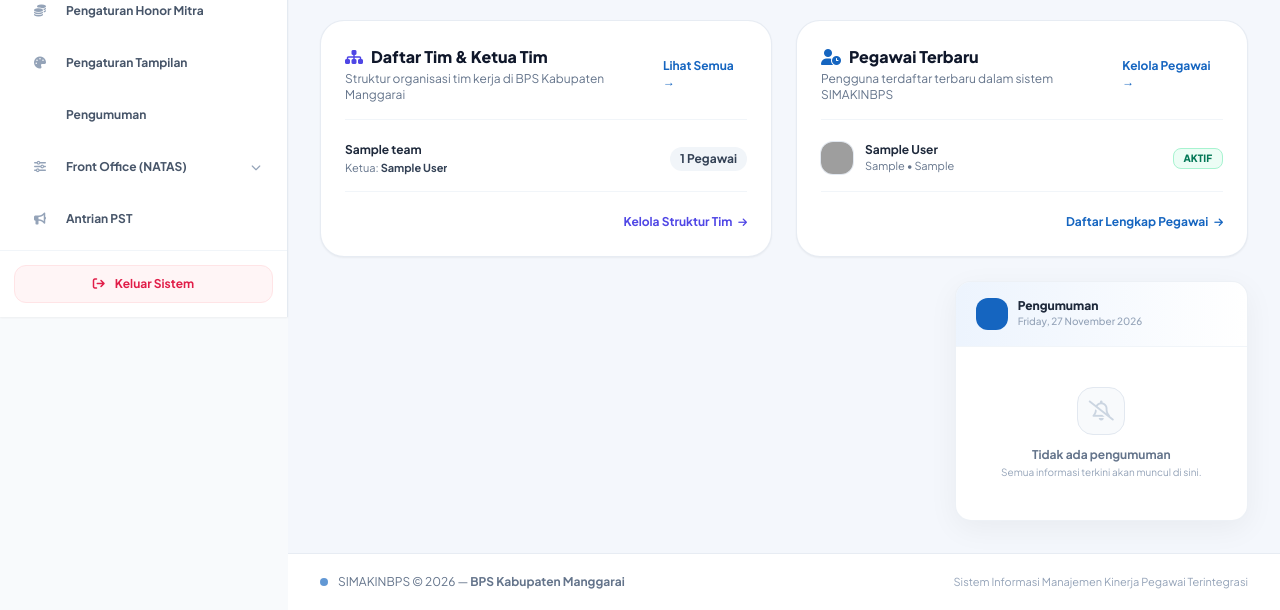
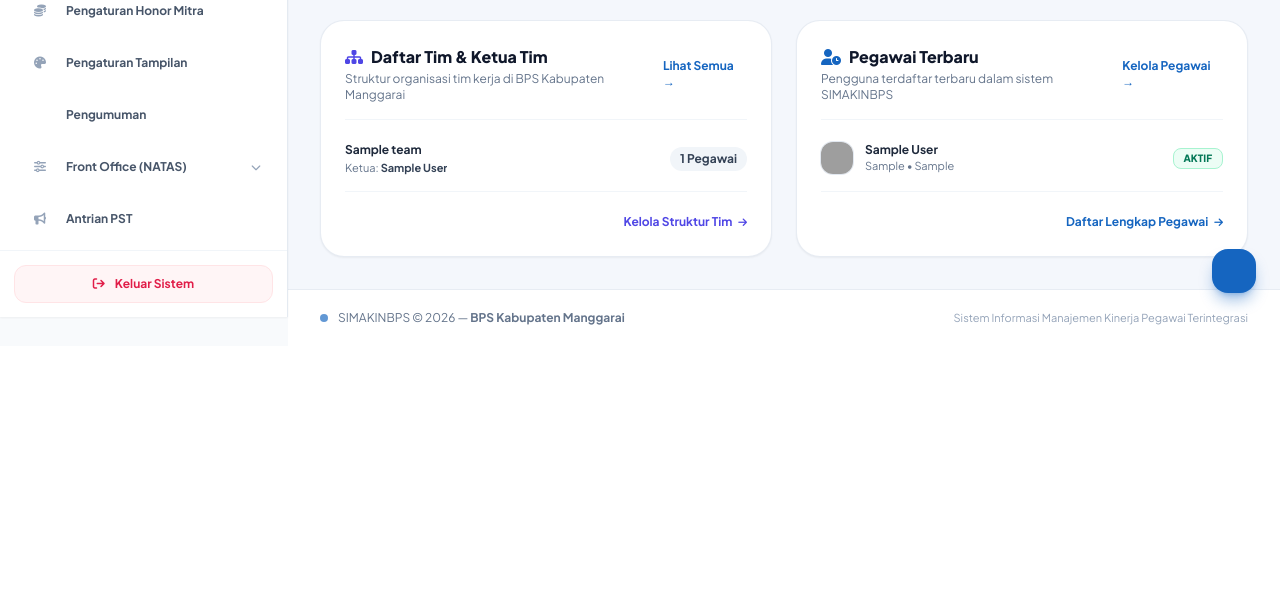
Before and after one commit to suburbernard24/simakinbps, a Laravel app: page /admin/dashboard in a window 1280 px wide. Shown: the part 483-1093 px from the top of the page. After the commit the page ends 808 px from the top, so only its background shows below. Run offline with Laravel 12, Linux system fonts and the light colour scheme; a user stored in the database is signed in; tables that the repository leaves empty hold one stand-in row (values such as "Sample post"); some libraries are stand-ins or nearby versions; grey boxes are pictures that could not be loaded.

Commit message:
feat: pengumuman as fixed floating widget, stays on scroll

```diff
--- a/resources/views/admin/dashboard.blade.php
+++ b/resources/views/admin/dashboard.blade.php
@@ -220,13 +220,5 @@
 
     </div>
 
-    {{-- ===== PENGUMUMAN CARD ===== --}}
-    <div class="grid grid-cols-1 lg:grid-cols-3 gap-6">
-        <div class="lg:col-span-2"></div>
-        <div class="lg:col-span-1">
-            @include('dashboard.partials.pengumuman-card')
-        </div>
-    </div>
-
 </div>
 @endsection
--- a/resources/views/dashboard/partials/pengumuman-card.blade.php
+++ b/resources/views/dashboard/partials/pengumuman-card.blade.php
@@ -1,89 +1,93 @@
 {{--
-    Partial: Pengumuman Card
-    Tampil di: dashboard seluruh role (admin, kepala_bps, ketua_tim, pegawai)
-    Data: $pengumumanAktif (di-share via AppServiceProvider)
+    Pengumuman: Fixed Floating Widget (pojok kanan bawah)
+    Muncul di semua halaman, sticky tidak ikut scroll
+    Dipanggil dari layouts/app.blade.php
 --}}
 @php
     use Carbon\Carbon;
     $today    = Carbon::today();
     $listPeng = isset($pengumumanAktif) ? $pengumumanAktif : collect();
 
-    // Fungsi label relatif berdasarkan tanggal_mulai (atau created_at jika null)
     $getLabel = function($p) use ($today) {
-        $ref = $p->tanggal_mulai ?? $p->created_at->startOfDay();
-        $diff = $today->diffInDays($ref, false); // positif = masa depan, negatif = masa lalu
-        if ($diff === 0)  return ['text' => 'Hari ini',  'class' => 'bg-blue-100 text-blue-700'];
-        if ($diff === -1) return ['text' => 'Kemarin',   'class' => 'bg-slate-100 text-slate-500'];
-        if ($diff === 1)  return ['text' => 'Besok',     'class' => 'bg-amber-100 text-amber-700'];
-        if ($diff < 0)   return ['text' => abs((int)$diff) . ' hari lalu', 'class' => 'bg-slate-100 text-slate-500'];
-        return ['text' => (int)$diff . ' hari lagi', 'class' => 'bg-violet-100 text-violet-700'];
+        $ref  = ($p->tanggal_mulai instanceof \Carbon\Carbon ? $p->tanggal_mulai : Carbon::parse($p->tanggal_mulai ?? $p->created_at))->startOfDay();
+        $diff = $today->diffInDays($ref, false);
+        if ($diff === 0)  return ['text' => 'Hari ini',           'class' => 'bg-blue-100 text-blue-700'];
+        if ($diff === -1) return ['text' => 'Kemarin',            'class' => 'bg-slate-100 text-slate-500'];
+        if ($diff === 1)  return ['text' => 'Besok',              'class' => 'bg-amber-100 text-amber-700'];
+        if ($diff < 0)   return ['text' => abs((int)$diff).' hari lalu',  'class' => 'bg-slate-100 text-slate-500'];
+        return ['text' => (int)$diff.' hari lagi', 'class' => 'bg-violet-100 text-violet-700'];
     };
 @endphp
 
-<div class="bg-white rounded-2xl shadow-glass border border-slate-200/60 overflow-hidden flex flex-col">
+<div x-data="{ open: {{ $listPeng->isNotEmpty() ? 'true' : 'false' }} }"
+     class="fixed bottom-6 right-6 z-50 flex flex-col items-end gap-2"
+     style="max-width: 340px;">
 
-    {{-- Header --}}
-    <div class="px-5 py-4 border-b border-slate-100 bg-gradient-to-r from-bps-faint/80 to-transparent flex items-center justify-between">
+    {{-- Card (expandable) --}}
+    <div x-show="open"
+         x-transition:enter="transition ease-out duration-200"
+         x-transition:enter-start="opacity-0 translate-y-4 scale-95"
+         x-transition:enter-end="opacity-100 translate-y-0 scale-100"
+         x-transition:leave="transition ease-in duration-150"
+         x-transition:leave-start="opacity-100 translate-y-0 scale-100"
+         x-transition:leave-end="opacity-0 translate-y-4 scale-95"
+         class="w-80 bg-white rounded-2xl shadow-[0_8px_40px_rgba(0,0,0,0.14)] border border-slate-200/80 overflow-hidden flex flex-col"
+         style="max-height: 420px;">
+
+        {{-- Header Card --}}
+        <div class="px-4 py-3 border-b border-slate-100 bg-gradient-to-r from-bps-faint/60 to-transparent flex items-center justify-between shrink-0">
             <div class="flex items-center gap-2.5">
-            <div class="w-8 h-8 rounded-xl bg-bps-blue flex items-center justify-center shrink-0">
-                <i class="fa-solid fa-megaphone text-white text-xs"></i>
+                <div class="w-7 h-7 rounded-lg bg-bps-blue flex items-center justify-center shrink-0">
+                    <i class="fa-solid fa-megaphone text-white text-[11px]"></i>
                 </div>
                 <div>
-                <p class="text-xs font-extrabold text-slate-800">Pengumuman</p>
-                <p class="text-[10px] text-slate-400 font-medium">
-                    {{ Carbon::now()->translatedFormat('l, d F Y') }}
-                </p>
+                    <p class="text-xs font-extrabold text-slate-800 leading-tight">Pengumuman</p>
+                    <p class="text-[9px] text-slate-400 font-medium">{{ Carbon::now()->translatedFormat('l, d F Y') }}</p>
                 </div>
             </div>
-        @if($listPeng->isNotEmpty())
-        <span class="text-[10px] font-extrabold bg-bps-blue text-white px-2 py-0.5 rounded-full">
-            {{ $listPeng->count() }}
-        </span>
-        @endif
+            <button @click="open = false"
+                    class="text-slate-300 hover:text-slate-500 transition-colors p-1 rounded-lg hover:bg-slate-100">
+                <i class="fa-solid fa-chevron-down text-xs"></i>
+            </button>
         </div>
 
-    {{-- Content --}}
-    <div class="flex-1 divide-y divide-slate-100 overflow-y-auto max-h-[420px]">
-
+        {{-- List Pengumuman --}}
+        <div class="overflow-y-auto flex-1 divide-y divide-slate-100">
             @forelse($listPeng as $p)
             @php
                 $label = $getLabel($p);
                 $tipeColor = match($p->tipe) {
-                'sukses'    => ['bar' => 'bg-emerald-500', 'badge' => 'bg-emerald-50 text-emerald-700 border-emerald-200', 'icon' => 'fa-circle-check text-emerald-500'],
-                'peringatan'=> ['bar' => 'bg-amber-500',   'badge' => 'bg-amber-50 text-amber-700 border-amber-200',     'icon' => 'fa-triangle-exclamation text-amber-500'],
-                'bahaya'    => ['bar' => 'bg-rose-500',    'badge' => 'bg-rose-50 text-rose-700 border-rose-200',         'icon' => 'fa-circle-xmark text-rose-500'],
-                default     => ['bar' => 'bg-bps-blue',   'badge' => 'bg-blue-50 text-blue-700 border-blue-200',         'icon' => 'fa-circle-info text-blue-500'],
+                    'sukses'    => ['bar' => 'bg-emerald-500', 'icon' => 'fa-circle-check text-emerald-500'],
+                    'peringatan'=> ['bar' => 'bg-amber-500',   'icon' => 'fa-triangle-exclamation text-amber-500'],
+                    'bahaya'    => ['bar' => 'bg-rose-500',    'icon' => 'fa-circle-xmark text-rose-500'],
+                    default     => ['bar' => 'bg-bps-blue',   'icon' => 'fa-circle-info text-blue-500'],
                 };
+                $refDate = ($p->tanggal_mulai instanceof \Carbon\Carbon ? $p->tanggal_mulai : Carbon::parse($p->tanggal_mulai ?? $p->created_at));
             @endphp
-        <div class="flex gap-0 group">
-            {{-- Color bar kiri --}}
-            <div class="w-1 {{ $tipeColor['bar'] }} shrink-0 rounded-bl-none"></div>
-            <div class="flex-1 px-4 py-3.5">
-                {{-- Label relatif --}}
-                <div class="flex items-center gap-2 mb-1.5">
+            <div class="flex gap-0">
+                <div class="w-1 {{ $tipeColor['bar'] }} shrink-0"></div>
+                <div class="flex-1 px-3.5 py-3">
+                    {{-- Label waktu --}}
+                    <div class="flex items-center gap-1.5 mb-1.5">
                         <span class="inline-flex items-center gap-1 px-1.5 py-0.5 rounded-md text-[9px] font-extrabold uppercase tracking-wide {{ $label['class'] }}">
                             <i class="fa-regular fa-clock text-[8px]"></i>
                             {{ $label['text'] }}
                         </span>
-                    <span class="text-[9px] text-slate-400">
-                        {{ ($p->tanggal_mulai ?? $p->created_at)->translatedFormat('d M Y') }}
-                    </span>
+                        <span class="text-[9px] text-slate-400">{{ $refDate->translatedFormat('d M Y') }}</span>
                     </div>
-
                     {{-- Judul --}}
-                <div class="flex items-start gap-2 mb-1">
-                    <i class="fa-solid {{ $tipeColor['icon'] }} text-xs mt-0.5 shrink-0"></i>
-                    <p class="text-xs font-bold text-slate-800 leading-tight">{{ $p->judul }}</p>
+                    <div class="flex items-start gap-1.5 mb-1">
+                        <i class="fa-solid {{ $tipeColor['icon'] }} text-[11px] mt-0.5 shrink-0"></i>
+                        <p class="text-[11px] font-bold text-slate-800 leading-snug">{{ $p->judul }}</p>
                     </div>
-
                     {{-- Isi --}}
-                <p class="text-[11px] text-slate-500 leading-relaxed pl-5">{{ $p->isi }}</p>
+                    <p class="text-[10px] text-slate-500 leading-relaxed pl-4">{{ $p->isi }}</p>
                 </div>
             </div>
             @empty
-        <div class="flex flex-col items-center justify-center py-10 px-6 text-center">
-            <div class="w-12 h-12 rounded-2xl bg-slate-50 border border-slate-200 flex items-center justify-center mb-3">
-                <i class="fa-regular fa-bell-slash text-xl text-slate-300"></i>
+            <div class="flex flex-col items-center justify-center py-8 px-5 text-center">
+                <div class="w-10 h-10 rounded-xl bg-slate-50 border border-slate-200 flex items-center justify-center mb-2">
+                    <i class="fa-regular fa-bell-slash text-lg text-slate-300"></i>
                 </div>
                 <p class="text-xs font-bold text-slate-500">Tidak ada pengumuman</p>
                 <p class="text-[10px] text-slate-400 mt-0.5">Semua informasi terkini akan muncul di sini.</p>
@@ -91,10 +95,22 @@
             @endforelse
         </div>
 
-    {{-- Footer --}}
-    @if($listPeng->count() > 3)
-    <div class="px-5 py-2.5 border-t border-slate-100 bg-slate-50/60 text-center">
-        <p class="text-[10px] text-slate-400">Menampilkan {{ $listPeng->count() }} pengumuman aktif</p>
+        @if($listPeng->count() > 0)
+        <div class="px-4 py-2 border-t border-slate-100 bg-slate-50/60 shrink-0">
+            <p class="text-[9px] text-slate-400 text-center">{{ $listPeng->count() }} pengumuman aktif</p>
         </div>
         @endif
     </div>
+
+    {{-- Floating Toggle Button --}}
+    <button @click="open = !open"
+            class="relative w-11 h-11 rounded-2xl bg-bps-blue hover:bg-bps-dark text-white shadow-lg shadow-bps-blue/40 flex items-center justify-center transition-all duration-200 hover:-translate-y-0.5 hover:shadow-xl hover:shadow-bps-blue/40">
+        <i class="fa-solid fa-megaphone text-sm" x-show="!open"></i>
+        <i class="fa-solid fa-xmark text-sm" x-show="open" x-cloak></i>
+        @if($listPeng->count() > 0)
+        <span class="absolute -top-1.5 -right-1.5 w-5 h-5 rounded-full bg-rose-500 text-white text-[9px] font-extrabold flex items-center justify-center ring-2 ring-white">
+            {{ $listPeng->count() }}
+        </span>
+        @endif
+    </button>
+</div>
--- a/resources/views/layouts/app.blade.php
+++ b/resources/views/layouts/app.blade.php
@@ -1005,8 +1005,11 @@
 
     </div>
 
-    <!-- ===== TOAST NOTIFICATION CONTAINER ===== -->
+    <!-- TOAST NOTIFICATION CONTAINER -->
     <div id="toast-container"></div>
+
+    {{-- ===== FLOATING PENGUMUMAN WIDGET ===== --}}
+    @include('dashboard.partials.pengumuman-card')
 
     <!-- Apply saved main background on page load -->
     <script>
```
Also changed, not shown: resources/views/dashboard/kepala.blade.php (+0 -8 lines), resources/views/dashboard/ketua.blade.php (+0 -8 lines), resources/views/dashboard/pegawai.blade.php (+0 -8 lines). Lines whose indentation alone changed are shown as unchanged.
